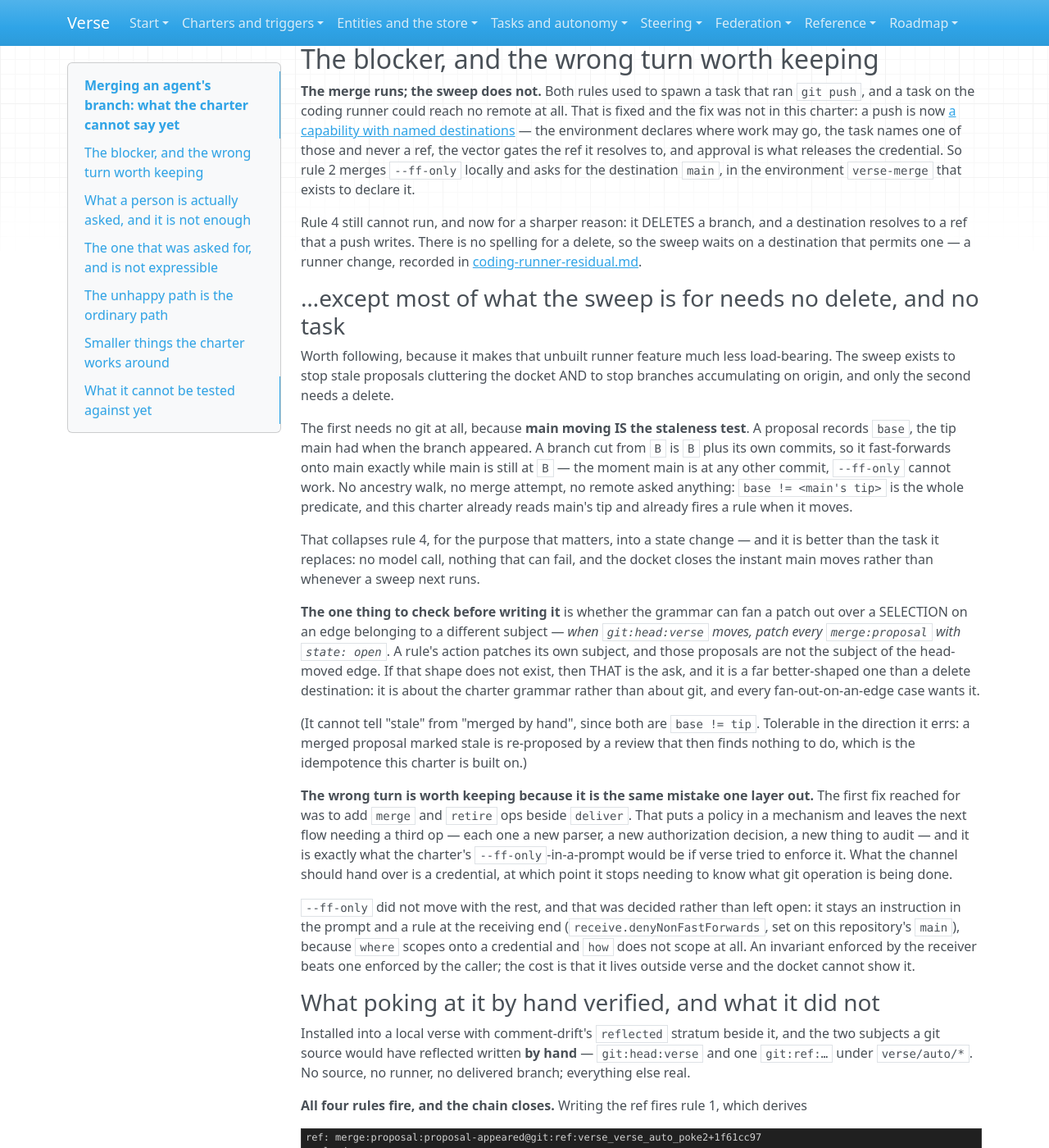
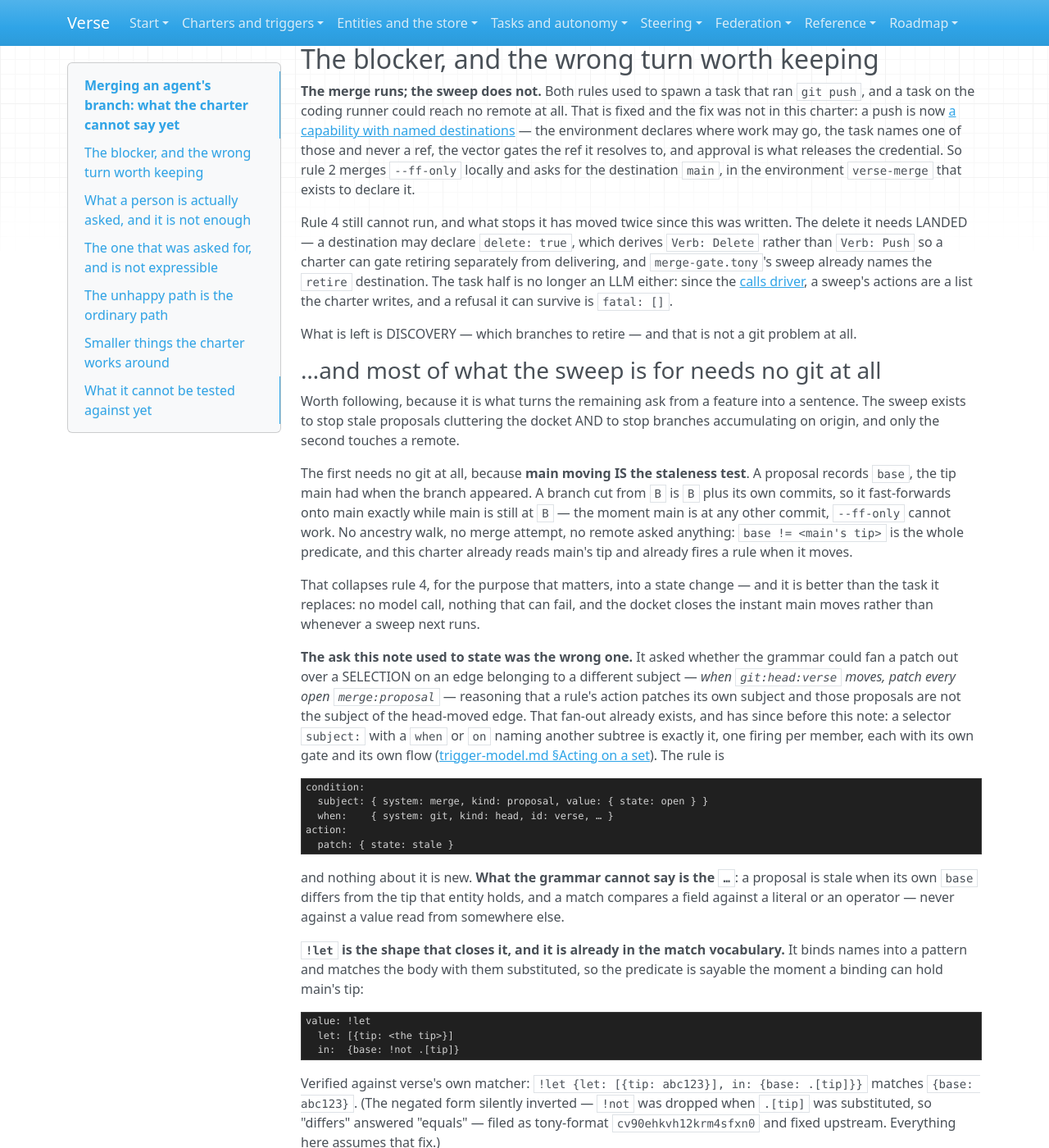
Before and after one commit to signadot/viff, an MkDocs documentation site: the page built from docs/working/merge-gate-residual.md, in a window 1280 px wide and 1400 px high, scrolled down 244 px. Shown: the whole window at 82% size. Built offline with MkDocs 1.6.1, drawn with Linux system fonts in a browser that asks for light colours; some of the changed text lies outside the part shown.

Commit message:
verse-dev: the sweep's ask is a value in a match, not a fan-out
The residual said the sweep waited on a grammar that could fan a patch out over
a selection on an edge belonging to a different subject. That fan-out already
existed and had since before the note was written: a selector `subject:` with a
`when` naming another subtree fires once per member, each with its own gate and
its own flow. §Acting on a set describes it.

What the grammar actually cannot say is the PREDICATE. A proposal is stale when
its own `base` differs from the tip another entity holds, and a match compares a
field against a literal or an operator, never against a value read from
elsewhere.

`!let` is the shape that closes it, and it is already in the match vocabulary --
verified against verse's own matcher, `!let {let: [{tip: abc123}], in: {base:
.[tip]}}` matches `{base: abc123}`. The negated form silently inverted, which is
the form the sweep needs; filed as tony-format cv90ehkvh12krm4sfxn0 and fixed
upstream, and this assumes that fix.

So the whole remaining ask is one sentence: a condition must be able to resolve
another entity's value into a `!let` binding -- which is what `!get-path` does
already, on the action side of a fence path.go states outright ("could already
CONDITION on outside state ... but it could not COPY any of it"). Same snapshot,
same commit, one substitution.

Two stale claims went with it. The delete rule 4 waited on LANDED (`delete: true`
on a destination, which the charter names as `retire`), and its task need not be
an LLM any more. The index said the same thing and now does not, and the
merge-gate residual is in the table it was missing from.

Tier: doc
Refs: docs/working/calls-driver-plan.md
Co-Authored-By: Claude Opus 5 (1M context) <noreply@anthropic.com>

```diff
--- a/docs/working/merge-gate-residual.md
+++ b/docs/working/merge-gate-residual.md
@@ -18,16 +18,20 @@ vector gates the ref it resolves to, and approval is what releases the credentia
 merges `--ff-only` locally and asks for the destination `main`, in the environment `verse-merge`
 that exists to declare it.
 
-Rule 4 still cannot run, and now for a sharper reason: it DELETES a branch, and a destination
-resolves to a ref that a push writes. There is no spelling for a delete, so the sweep waits on a
-destination that permits one — a runner change, recorded in
-[coding-runner-residual.md](coding-runner-residual.md).
+Rule 4 still cannot run, and what stops it has moved twice since this was written. The delete it
+needs LANDED — a destination may declare `delete: true`, which derives `Verb: Delete` rather than
+`Verb: Push` so a charter can gate retiring separately from delivering, and `merge-gate.tony`'s
+sweep already names the `retire` destination. The task half is no longer an LLM either: since the
+[calls driver](calls-driver-plan.md), a sweep's actions are a list the charter writes, and a
+refusal it can survive is `fatal: []`.
 
-### …except most of what the sweep is for needs no delete, and no task
+What is left is DISCOVERY — which branches to retire — and that is not a git problem at all.
 
-Worth following, because it makes that unbuilt runner feature much less load-bearing. The sweep
-exists to stop stale proposals cluttering the docket AND to stop branches accumulating on origin,
-and only the second needs a delete.
+### …and most of what the sweep is for needs no git at all
+
+Worth following, because it is what turns the remaining ask from a feature into a sentence. The
+sweep exists to stop stale proposals cluttering the docket AND to stop branches accumulating on
+origin, and only the second touches a remote.
 
 The first needs no git at all, because **main moving IS the staleness test**. A proposal records
 `base`, the tip main had when the branch appeared. A branch cut from `B` is `B` plus its own
@@ -40,12 +44,47 @@ That collapses rule 4, for the purpose that matters, into a state change — and
 the task it replaces: no model call, nothing that can fail, and the docket closes the instant main
 moves rather than whenever a sweep next runs.
 
-**The one thing to check before writing it** is whether the grammar can fan a patch out over a
-SELECTION on an edge belonging to a different subject — *when `git:head:verse` moves, patch every
-`merge:proposal` with `state: open`*. A rule's action patches its own subject, and those proposals
-are not the subject of the head-moved edge. If that shape does not exist, then THAT is the ask,
-and it is a far better-shaped one than a delete destination: it is about the charter grammar
-rather than about git, and every fan-out-on-an-edge case wants it.
+**The ask this note used to state was the wrong one.** It asked whether the grammar could fan a
+patch out over a SELECTION on an edge belonging to a different subject — *when `git:head:verse`
+moves, patch every open `merge:proposal`* — reasoning that a rule's action patches its own
+subject and those proposals are not the subject of the head-moved edge. That fan-out already
+exists, and has since before this note: a selector `subject:` with a `when` or `on` naming
+another subtree is exactly it, one firing per member, each with its own gate and its own flow
+([trigger-model.md §Acting on a set](../trigger-model.md#acting-on-a-set)). The rule is
+
+	condition:
+	  subject: { system: merge, kind: proposal, value: { state: open } }
+	  when:    { system: git, kind: head, id: verse, … }
+	action:
+	  patch: { state: stale }
+
+and nothing about it is new. **What the grammar cannot say is the `…`**: a proposal is stale when
+its own `base` differs from the tip that entity holds, and a match compares a field against a
+literal or an operator — never against a value read from somewhere else.
+
+**`!let` is the shape that closes it, and it is already in the match vocabulary.** It binds names
+into a pattern and matches the body with them substituted, so the predicate is sayable the moment
+a binding can hold main's tip:
+
+	value: !let
+	  let: [{tip: <the tip>}]
+	  in:  {base: !not .[tip]}
+
+Verified against verse's own matcher: `!let {let: [{tip: abc123}], in: {base: .[tip]}}` matches
+`{base: abc123}`. (The negated form silently inverted — `!not` was dropped when `.[tip]` was
+substituted, so "differs" answered "equals" — filed as tony-format `cv90ehkvh12krm4sfxn0` and
+fixed upstream. Everything here assumes that fix.)
+
+So the WHOLE remaining ask is one sentence: **a condition must be able to resolve a value from
+another entity into a `!let` binding** — which is what `!get-path` already does, on the other side
+of the fence. `path.go` states the fence explicitly: *"A charter could already CONDITION on
+outside state — `when` and `on` both name other entities — but it could not COPY any of it."* A
+firing's path reads are answered from one snapshot taken at the causing commit, and a condition is
+evaluated against that same snapshot, so the value is already in hand at the moment it is needed.
+
+That is a far better-shaped ask than the fan-out it replaces: it is one substitution in one place,
+it is general (every "this field differs from that entity's field" rule wants it), and it makes no
+new concept — `!let` is tony's, `!get-path` is verse's, and both already run.
 
 (It cannot tell "stale" from "merged by hand", since both are `base != tip`. Tolerable in the
 direction it errs: a merged proposal marked stale is re-proposed by a review that then finds
```
Also changed, not shown: docs/working/README.md (+3 -2 lines), docs/working/calls-driver-plan.md (+11 -6 lines), 1 other file.
